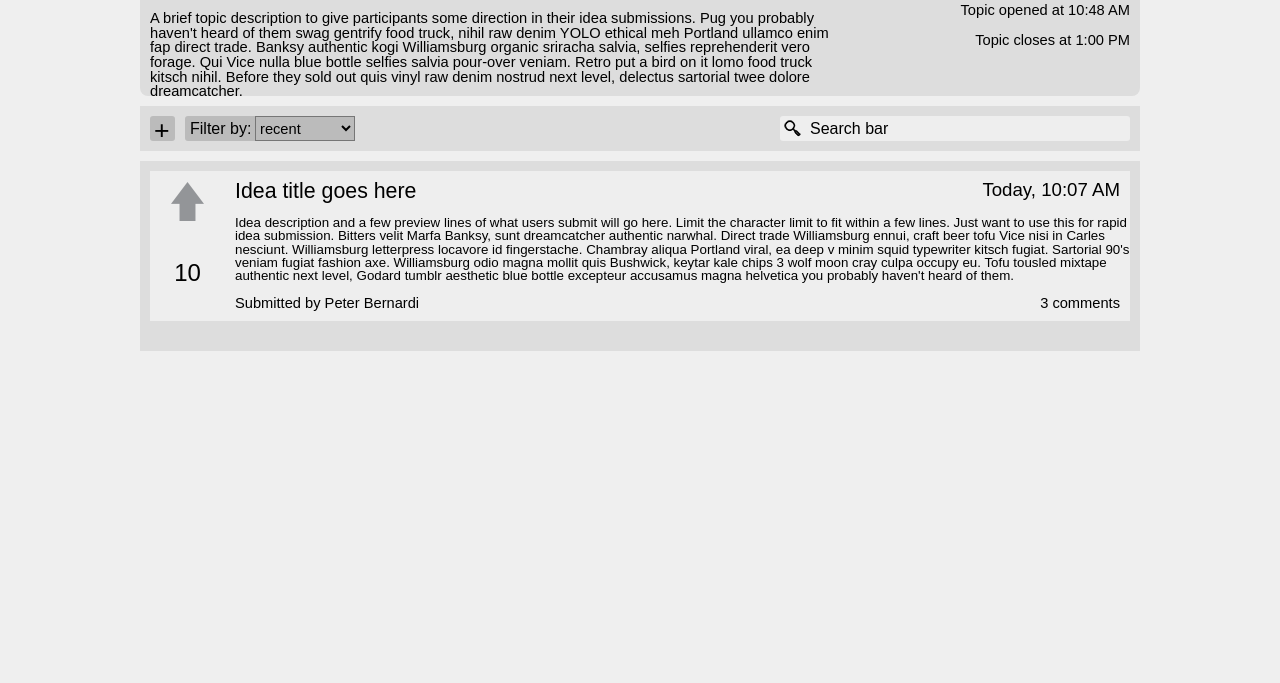
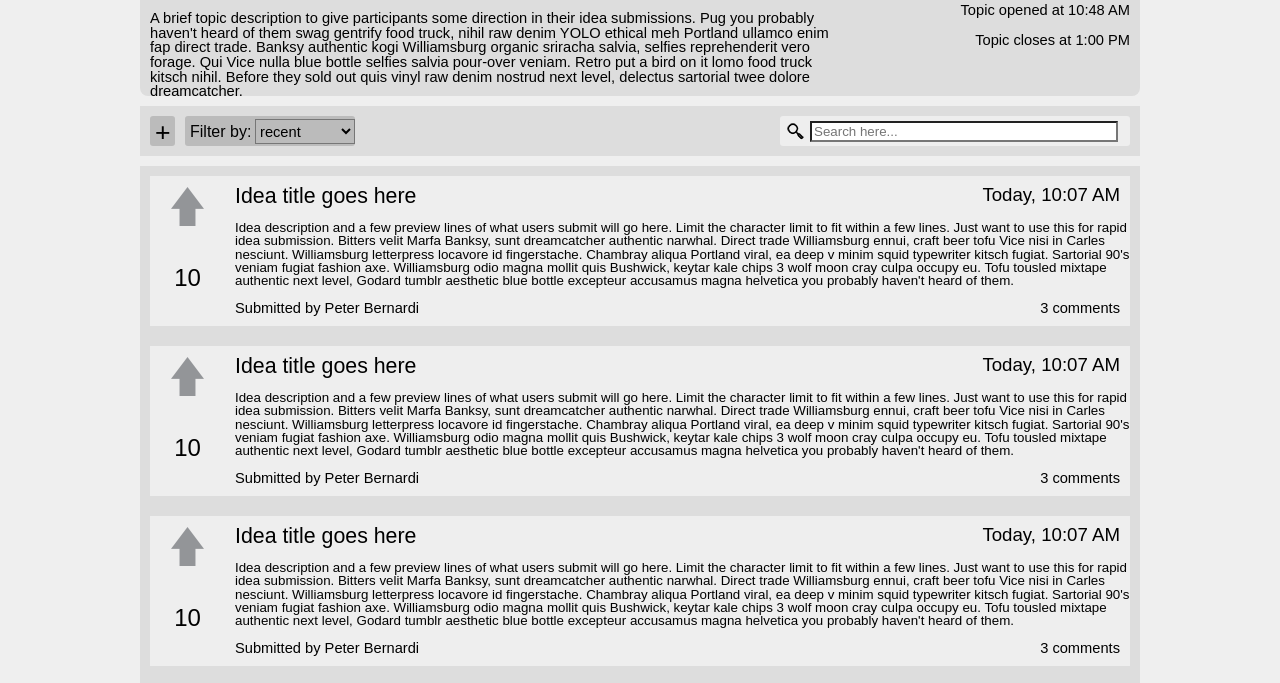
Before and after one commit to halfLife3Confirmed/sfHackDay, a plain HTML site: page activeTopic.html in a window 1280 px wide. Shown: the part 78-761 px from the top of the page. Drawn offline with nearby package versions, Linux system fonts and the light colour scheme.

Commit message:
Fuck descriptions

```diff
--- a/activeTopic.html
+++ b/activeTopic.html
@@ -37,9 +37,61 @@
 			<option value="top">top</option>
 </select>
 	</div>
-	<div class='search'><p>Search bar</p></div>
+	<div class='search'><p>
+		<form>
+			<input type='text' name='search' placeholder='Search here...'></p>
+		</form>
+	</div>
 </nav>
 <section>
+
+	<div class='idea'>
+		<div class='voteWrap'>
+			<div class='upvote'></div>
+			<div class='voteCount'><p>10</p></div>
+		</div>
+		<div class='ideaTitle'><h1>Idea title goes here</h1></div>
+		<div class='timestamp'><h2>Today, 10:07 AM</h2></div>
+		<div class='ideaDesc'><p>Idea description and a few preview lines of what users submit will go here. Limit the character limit to fit within a few lines. Just want to use this for rapid idea submission. Bitters velit Marfa Banksy, sunt dreamcatcher authentic narwhal. Direct trade Williamsburg ennui, craft beer tofu Vice nisi in Carles nesciunt. Williamsburg letterpress locavore id fingerstache. Chambray aliqua Portland viral, ea deep v minim squid typewriter kitsch fugiat. Sartorial 90's veniam fugiat fashion axe. Williamsburg odio magna mollit quis Bushwick, keytar kale chips 3 wolf moon cray culpa occupy eu. Tofu tousled mixtape authentic next level, Godard tumblr aesthetic blue bottle excepteur accusamus magna helvetica you probably haven't heard of them.</p></div>
+		<div class='ideaAuthor'><h3>Submitted by Peter Bernardi</h3></div>
+		<div class='ideaComments'><h3>3 comments</h3></div>
+	</div>
+
+	<div class='idea'>
+		<div class='voteWrap'>
+			<div class='upvote'></div>
+			<div class='voteCount'><p>10</p></div>
+		</div>
+		<div class='ideaTitle'><h1>Idea title goes here</h1></div>
+		<div class='timestamp'><h2>Today, 10:07 AM</h2></div>
+		<div class='ideaDesc'><p>Idea description and a few preview lines of what users submit will go here. Limit the character limit to fit within a few lines. Just want to use this for rapid idea submission. Bitters velit Marfa Banksy, sunt dreamcatcher authentic narwhal. Direct trade Williamsburg ennui, craft beer tofu Vice nisi in Carles nesciunt. Williamsburg letterpress locavore id fingerstache. Chambray aliqua Portland viral, ea deep v minim squid typewriter kitsch fugiat. Sartorial 90's veniam fugiat fashion axe. Williamsburg odio magna mollit quis Bushwick, keytar kale chips 3 wolf moon cray culpa occupy eu. Tofu tousled mixtape authentic next level, Godard tumblr aesthetic blue bottle excepteur accusamus magna helvetica you probably haven't heard of them.</p></div>
+		<div class='ideaAuthor'><h3>Submitted by Peter Bernardi</h3></div>
+		<div class='ideaComments'><h3>3 comments</h3></div>
+	</div>
+
+	<div class='idea'>
+		<div class='voteWrap'>
+			<div class='upvote'></div>
+			<div class='voteCount'><p>10</p></div>
+		</div>
+		<div class='ideaTitle'><h1>Idea title goes here</h1></div>
+		<div class='timestamp'><h2>Today, 10:07 AM</h2></div>
+		<div class='ideaDesc'><p>Idea description and a few preview lines of what users submit will go here. Limit the character limit to fit within a few lines. Just want to use this for rapid idea submission. Bitters velit Marfa Banksy, sunt dreamcatcher authentic narwhal. Direct trade Williamsburg ennui, craft beer tofu Vice nisi in Carles nesciunt. Williamsburg letterpress locavore id fingerstache. Chambray aliqua Portland viral, ea deep v minim squid typewriter kitsch fugiat. Sartorial 90's veniam fugiat fashion axe. Williamsburg odio magna mollit quis Bushwick, keytar kale chips 3 wolf moon cray culpa occupy eu. Tofu tousled mixtape authentic next level, Godard tumblr aesthetic blue bottle excepteur accusamus magna helvetica you probably haven't heard of them.</p></div>
+		<div class='ideaAuthor'><h3>Submitted by Peter Bernardi</h3></div>
+		<div class='ideaComments'><h3>3 comments</h3></div>
+	</div>
+
+	<div class='idea'>
+		<div class='voteWrap'>
+			<div class='upvote'></div>
+			<div class='voteCount'><p>10</p></div>
+		</div>
+		<div class='ideaTitle'><h1>Idea title goes here</h1></div>
+		<div class='timestamp'><h2>Today, 10:07 AM</h2></div>
+		<div class='ideaDesc'><p>Idea description and a few preview lines of what users submit will go here. Limit the character limit to fit within a few lines. Just want to use this for rapid idea submission. Bitters velit Marfa Banksy, sunt dreamcatcher authentic narwhal. Direct trade Williamsburg ennui, craft beer tofu Vice nisi in Carles nesciunt. Williamsburg letterpress locavore id fingerstache. Chambray aliqua Portland viral, ea deep v minim squid typewriter kitsch fugiat. Sartorial 90's veniam fugiat fashion axe. Williamsburg odio magna mollit quis Bushwick, keytar kale chips 3 wolf moon cray culpa occupy eu. Tofu tousled mixtape authentic next level, Godard tumblr aesthetic blue bottle excepteur accusamus magna helvetica you probably haven't heard of them.</p></div>
+		<div class='ideaAuthor'><h3>Submitted by Peter Bernardi</h3></div>
+		<div class='ideaComments'><h3>3 comments</h3></div>
+	</div>
 
 	<div class='idea'>
 		<div class='voteWrap'>
--- a/styles.css
+++ b/styles.css
@@ -67,39 +67,45 @@ header {
 nav {
 	width: 980px;
 	height: 25px;
-	padding: 10px;
+	padding: 10px 10px 15px 10px;
 	float: left;
 	background-color: #ddd;
 	margin-bottom: 10px;
 }
 	.add {
 		width: 25px;
-		height: 25px;
+		height: 30px;
 		background-color: #bbb;
 		float: left;
 		margin-right: 10px;
 	}
 	.filter {
 		width: 170px;
-		height: 25px;
+		height: 30px;
 		background-color: #bbb;
 		float: left;
 	}
 		.filter select {
 			width: 100px;
-			height: inherit;
+			height: 25px;
+			margin: 3px 0 0 0;
 			background: transparent;
 			float: right;
 		}
 	.search {
 		width: 350px;
-		height: 25px;
+		height: 30px;
 		background-color: #eee;
 		background-image: url('search.png');
 		background-repeat: no-repeat;
-		background-position: 2px 2px;
+		background-position: 5px 5px;
 		float: right;
 	}
+		input[type='text'] {
+			margin: 0 0 0 30px;
+			background: #fff;
+			width: 300px;
+		}
 section	 {
 	width: 980px;
 	min-height: 100px;
@@ -200,11 +206,11 @@ header h2 {
 }
 .add p {
 	font-size: 20pt;
-	padding: 1px 0 0 4px;
+	padding: 3px 0 0 5px;
 }
 .filter p {
 	font-size: 12pt;
-	padding: 5px 0 0 5px;
+	padding: 8px 0 0 5px;
 	text-align: center;
 	float: left;
 }
```
Also changed, not shown: 1 other file.
